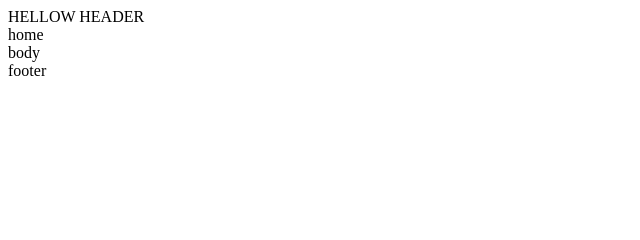
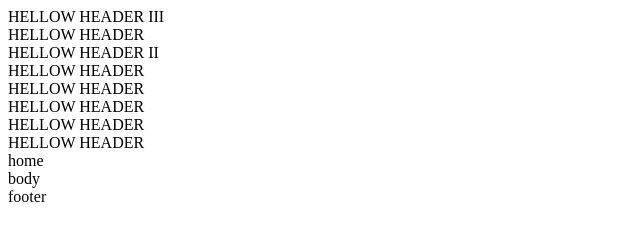
Before and after one commit to adreansyah/latihan-binar, a plain HTML site: page index.html in a window 1280 px wide. Shown: the whole page, without its empty margins (0-640 px from the left). Drawn offline with Linux system fonts and the light colour scheme.

Commit message:
penambahan code

```diff
--- a/index.html
+++ b/index.html
@@ -7,6 +7,13 @@
 
 <body>
     <header>
+        <div>HELLOW HEADER III</div>
+        <div>HELLOW HEADER</div>
+        <div>HELLOW HEADER II</div>
+        <div>HELLOW HEADER</div>
+        <div>HELLOW HEADER</div>
+        <div>HELLOW HEADER</div>
+        <div>HELLOW HEADER</div>
         <div>HELLOW HEADER</div>
     </header>
     <nav>home</nav>
```
